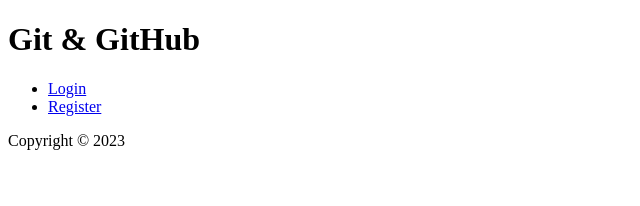
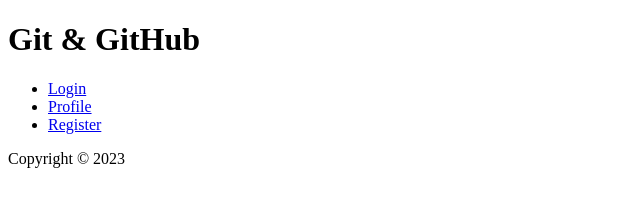
Before and after one commit to Lil-Code30/git-and-github, a plain HTML site: page index.html in a window 1280 px wide. Shown: the whole page, without its empty margins (0-640 px from the left). Drawn offline with Linux system fonts and the light colour scheme.

Commit message:
profile pic

```diff
--- a/index.html
+++ b/index.html
@@ -11,6 +11,7 @@
     <nav>
         <ul>
             <li><a href="login/login.html">Login</a></li>
+            <li><a href="profile/profile.html">Profile</a></li>
             <li><a href="register/register.html">Register</a></li>
         </ul>
     </nav>
```
